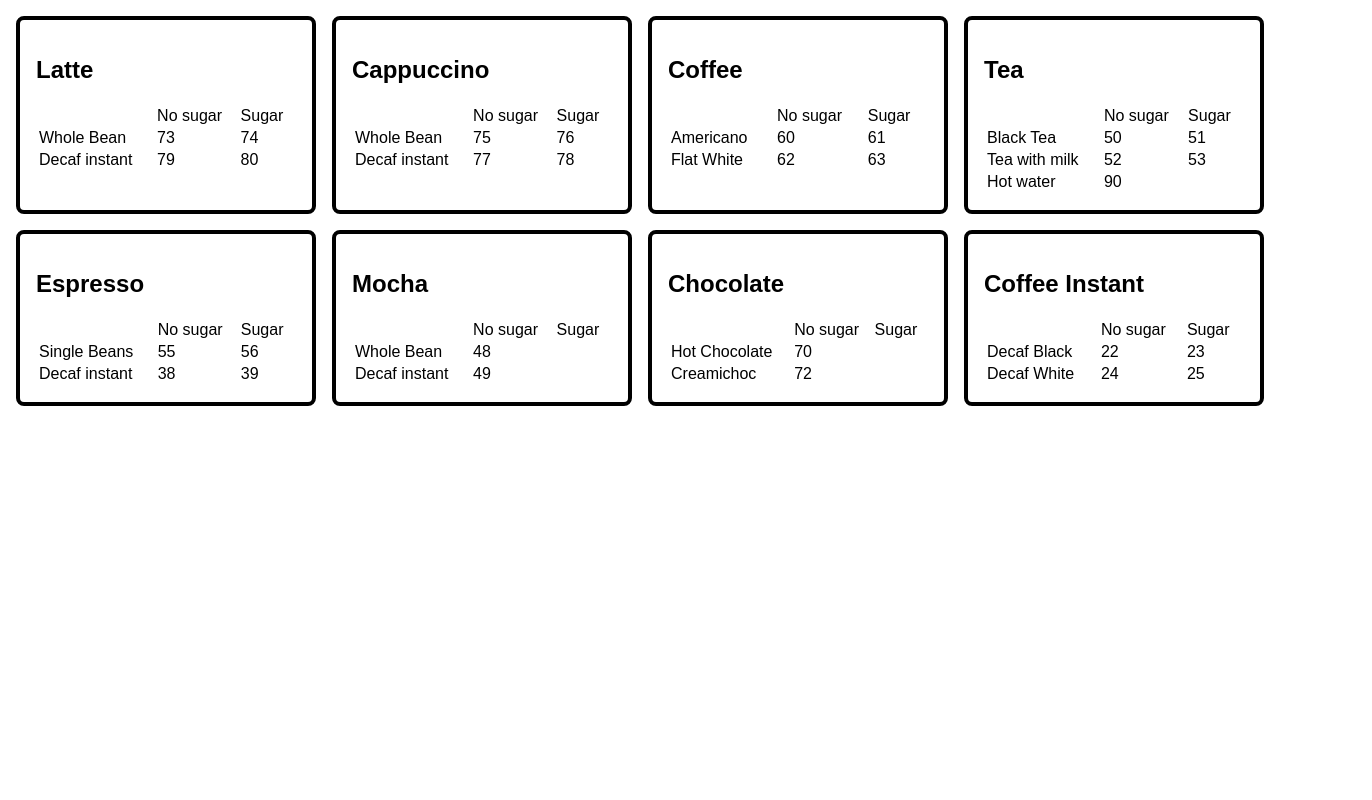
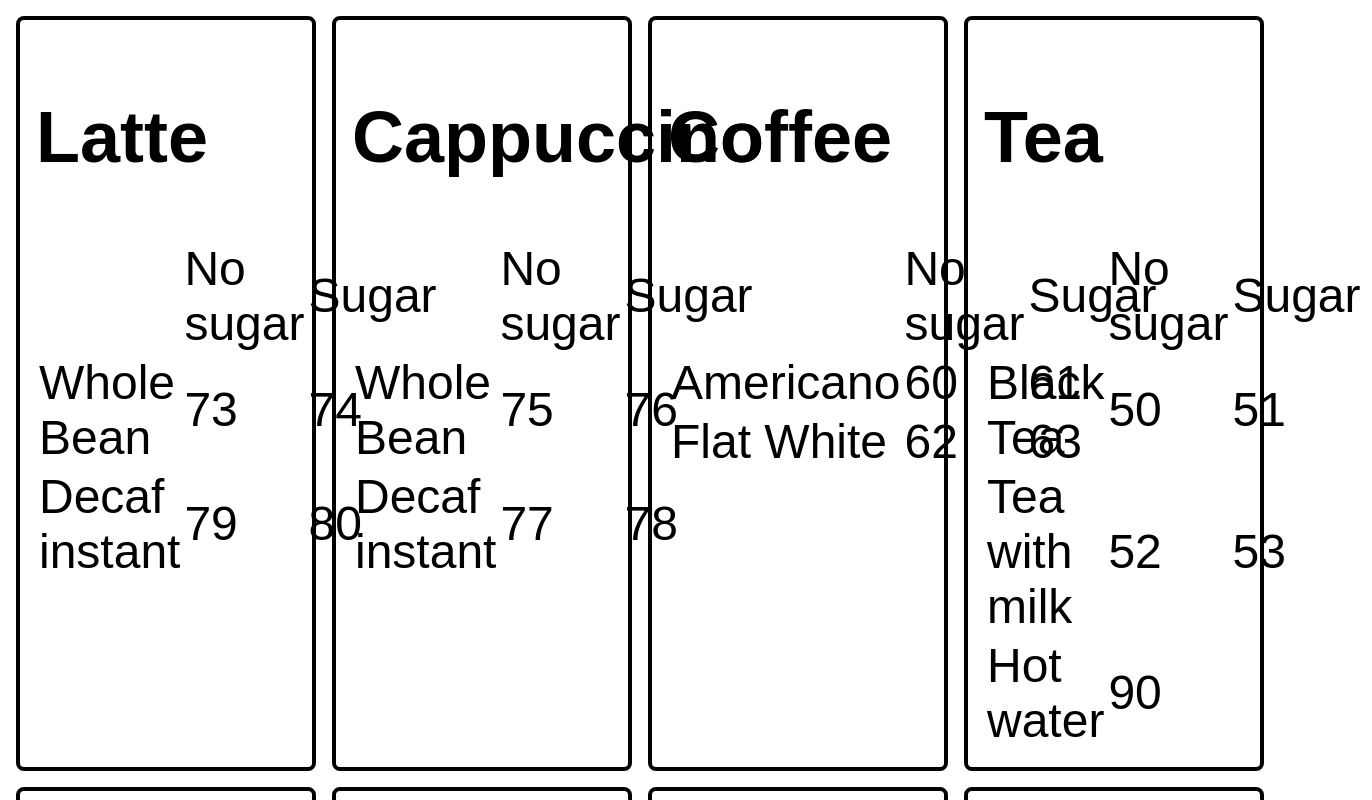
Before and after one commit to andrewgryan/coffee, a plain HTML site: page index.html in a window 1280 px wide. Shown: the top 800 px of the page, 1372 px wide, since content can reach past the window. Drawn offline with Linux system fonts and the light colour scheme; a web font is replaced by a local one.

Commit message:
fluid typography

```diff
--- a/style.css
+++ b/style.css
@@ -1,6 +1,7 @@
 :root {
   --font-family: 'Agdasima', sans-serif;
   --size: 1rem;
+  --font-size: clamp(2rem, 4vw + 1rem, 3rem);
 }
 
 body {
@@ -13,6 +14,7 @@ table {
 
 .App {
   font-family: var(--font-family);
+  font-size: var(--font-size);
   display: grid;
   margin: var(--size);
   gap: var(--size);
```
